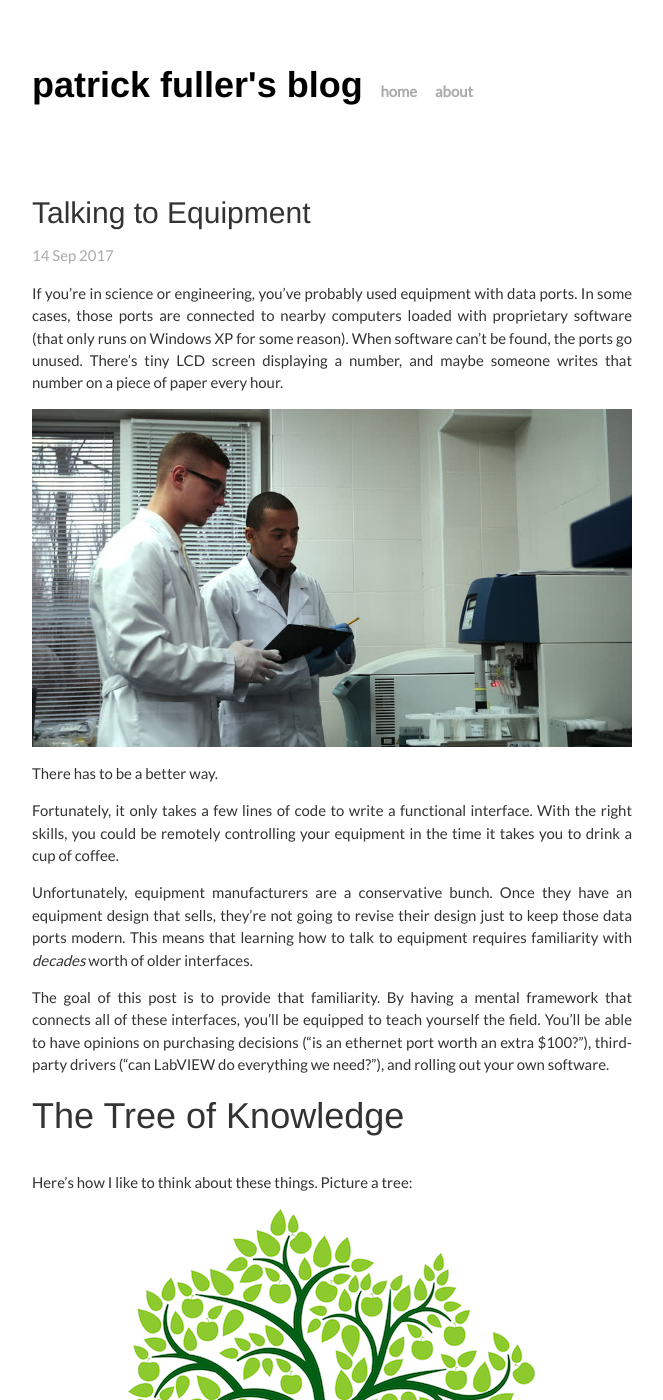
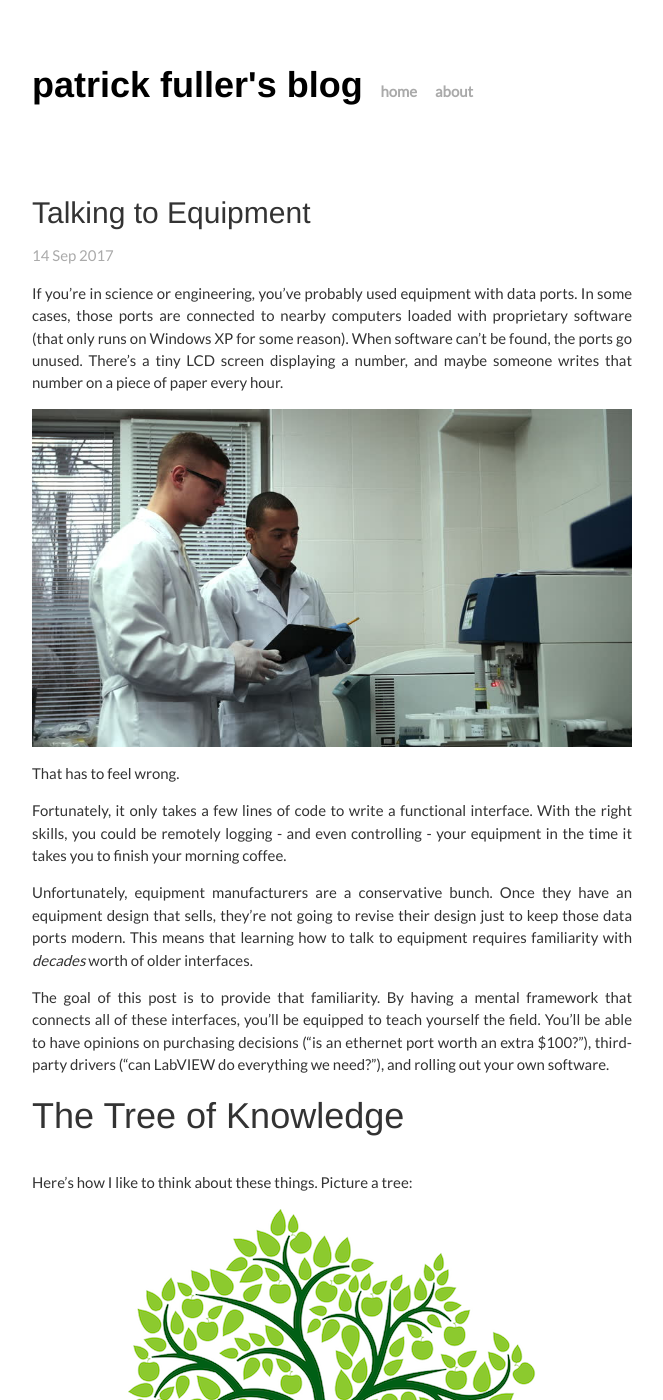
Before and after one commit to patrickfuller/patrickfuller.github.io, a Jekyll site: the page built from _posts/2017-09-14-talking-to-equipment.md, in a window 1280 px wide and 1400 px high. Shown: the whole window, without its empty margins (308-971 px from the left). Built offline with Jekyll 4.4.1, drawn with Linux system fonts in a browser that asks for light colours; some web fonts are replaced; comment, search, counter and statistics services are not loaded.

Commit message:
Minor content tweak to new post

```diff
--- a/_posts/2017-09-14-talking-to-equipment.md
+++ b/_posts/2017-09-14-talking-to-equipment.md
@@ -5,13 +5,13 @@ layout: post
 permalink: /talking-to-equipment/
 ---
 
-If you're in science or engineering, you've probably used equipment with data ports. In some cases, those ports are connected to nearby computers loaded with proprietary software (that only runs on Windows XP for some reason). When software can't be found, the ports go unused. There's tiny LCD screen displaying a number, and maybe someone writes that number on a piece of paper every hour.
+If you're in science or engineering, you've probably used equipment with data ports. In some cases, those ports are connected to nearby computers loaded with proprietary software (that only runs on Windows XP for some reason). When software can't be found, the ports go unused. There's a tiny LCD screen displaying a number, and maybe someone writes that number on a piece of paper every hour.
 
 ![](/img/science_clipboard.jpg)
 
-There has to be a better way.
+That has to feel wrong.
 
-Fortunately, it only takes a few lines of code to write a functional interface. With the right skills, you could be remotely controlling your equipment in the time it takes you to drink a cup of coffee.
+Fortunately, it only takes a few lines of code to write a functional interface. With the right skills, you could be remotely logging - and even controlling - your equipment in the time it takes you to finish your morning coffee.
 
 Unfortunately, equipment manufacturers are a conservative bunch. Once they have an equipment design that sells, they're not going to revise their design just to keep those data ports modern. This means that learning how to talk to equipment requires familiarity with *decades* worth of older interfaces.
 
```
